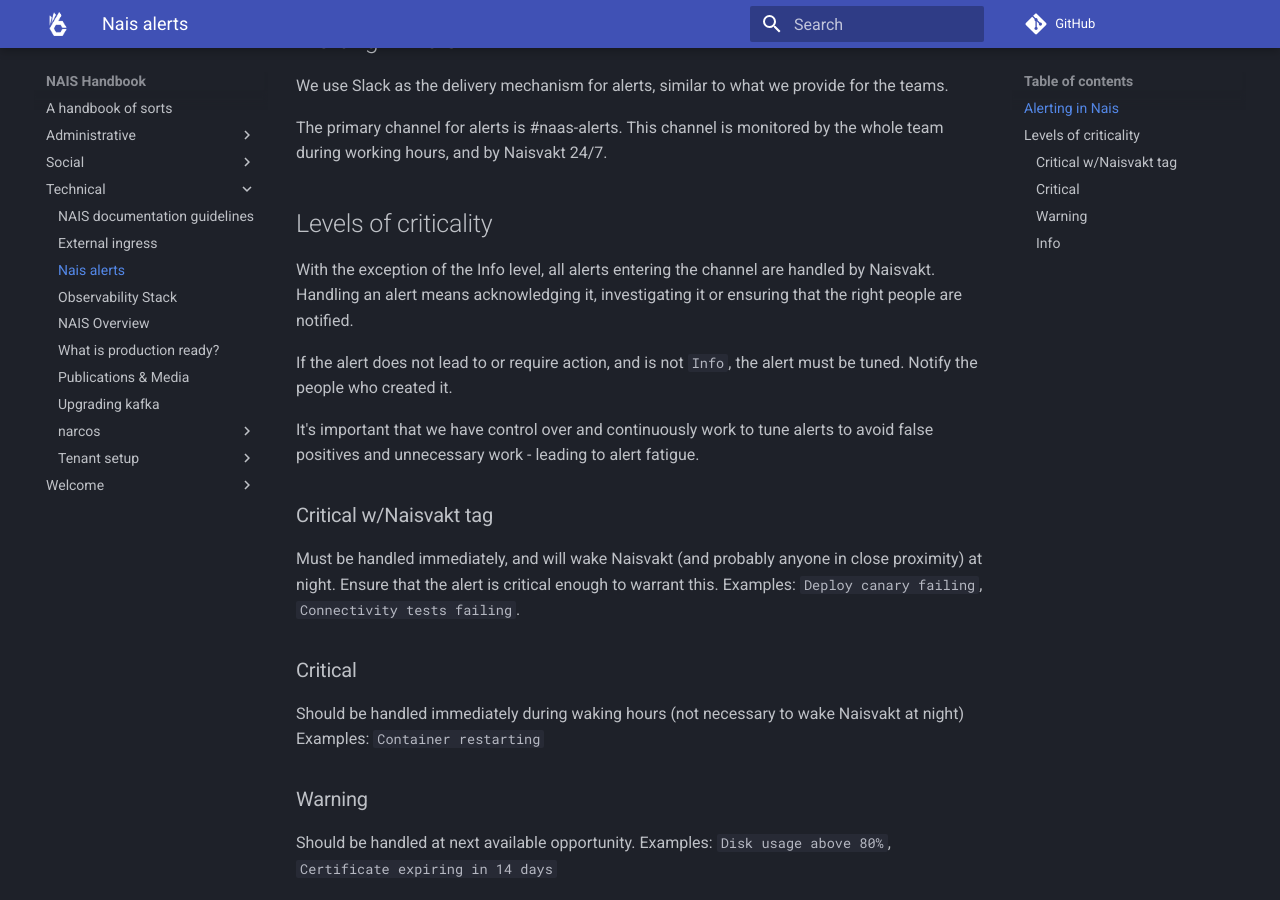
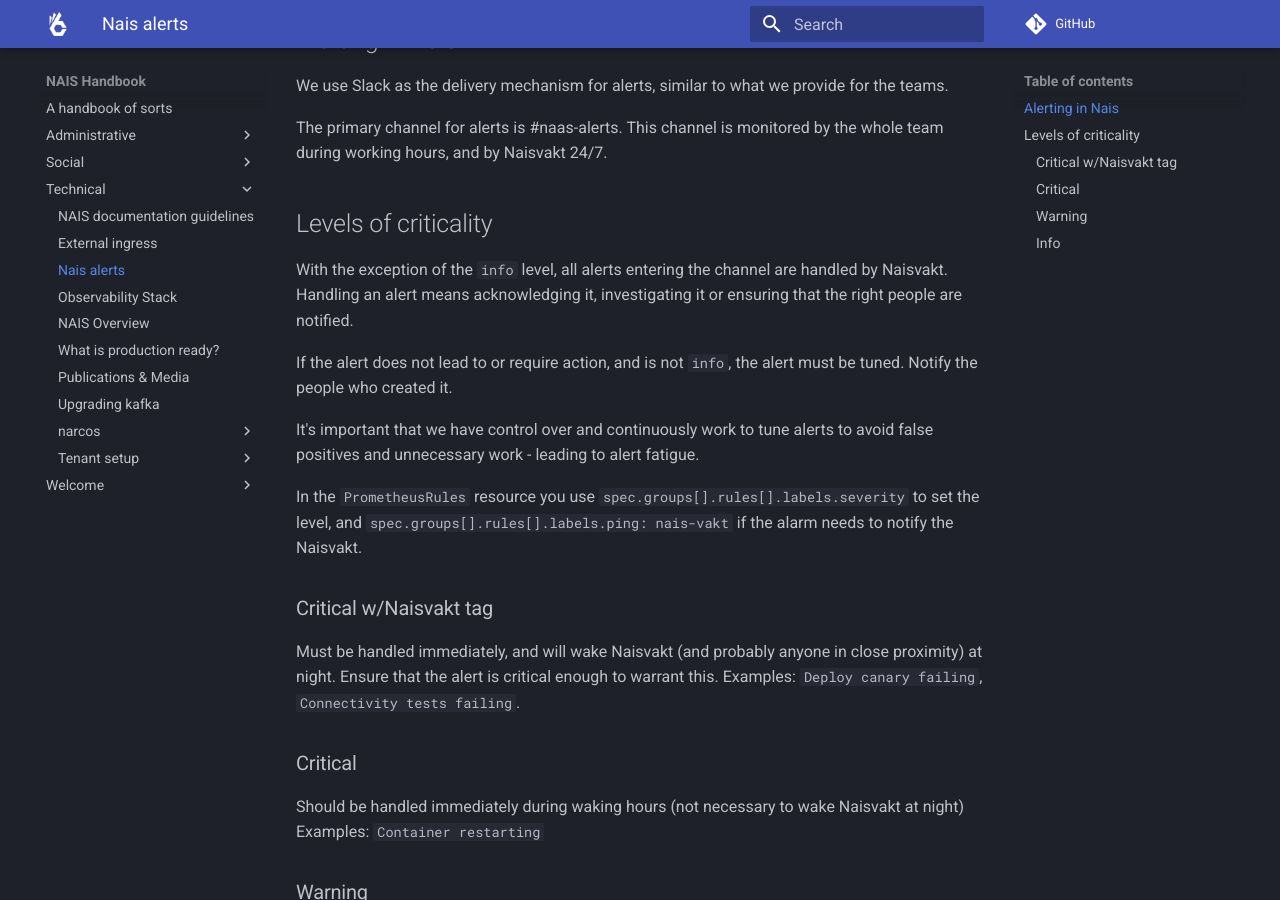
Before and after one commit to nais/handbook, an MkDocs documentation site: the page built from docs/technical/nais-alerts.md, in a window 1280 px wide and 900 px high, scrolled down 394 px. Built offline with MkDocs 1.6.1 and Material for MkDocs 9.7.7, drawn with Linux system fonts in a browser that asks for light colours; comment, search, counter and statistics services are not loaded.

Commit message:
alerts: litt om promrules

```diff
--- a/docs/technical/nais-alerts.md
+++ b/docs/technical/nais-alerts.md
@@ -15,12 +15,14 @@
 
 ## Levels of criticality
 
-With the exception of the Info level, all alerts entering the channel are handled by Naisvakt.
+With the exception of the `info` level, all alerts entering the channel are handled by Naisvakt.
 Handling an alert means acknowledging it, investigating it or ensuring that the right people are notified.
 
-If the alert does not lead to or require action, and is not `Info`, the alert must be tuned. Notify the people who created it.
+If the alert does not lead to or require action, and is not `info`, the alert must be tuned. Notify the people who created it.
 
 It's important that we have control over and continuously work to tune alerts to avoid false positives and unnecessary work - leading to alert fatigue.
+
+In the `PrometheusRules` resource you use `spec.groups[].rules[].labels.severity` to set the level, and `spec.groups[].rules[].labels.ping: nais-vakt` if the alarm needs to notify the Naisvakt.
 
 ### Critical w/Naisvakt tag
 
```
